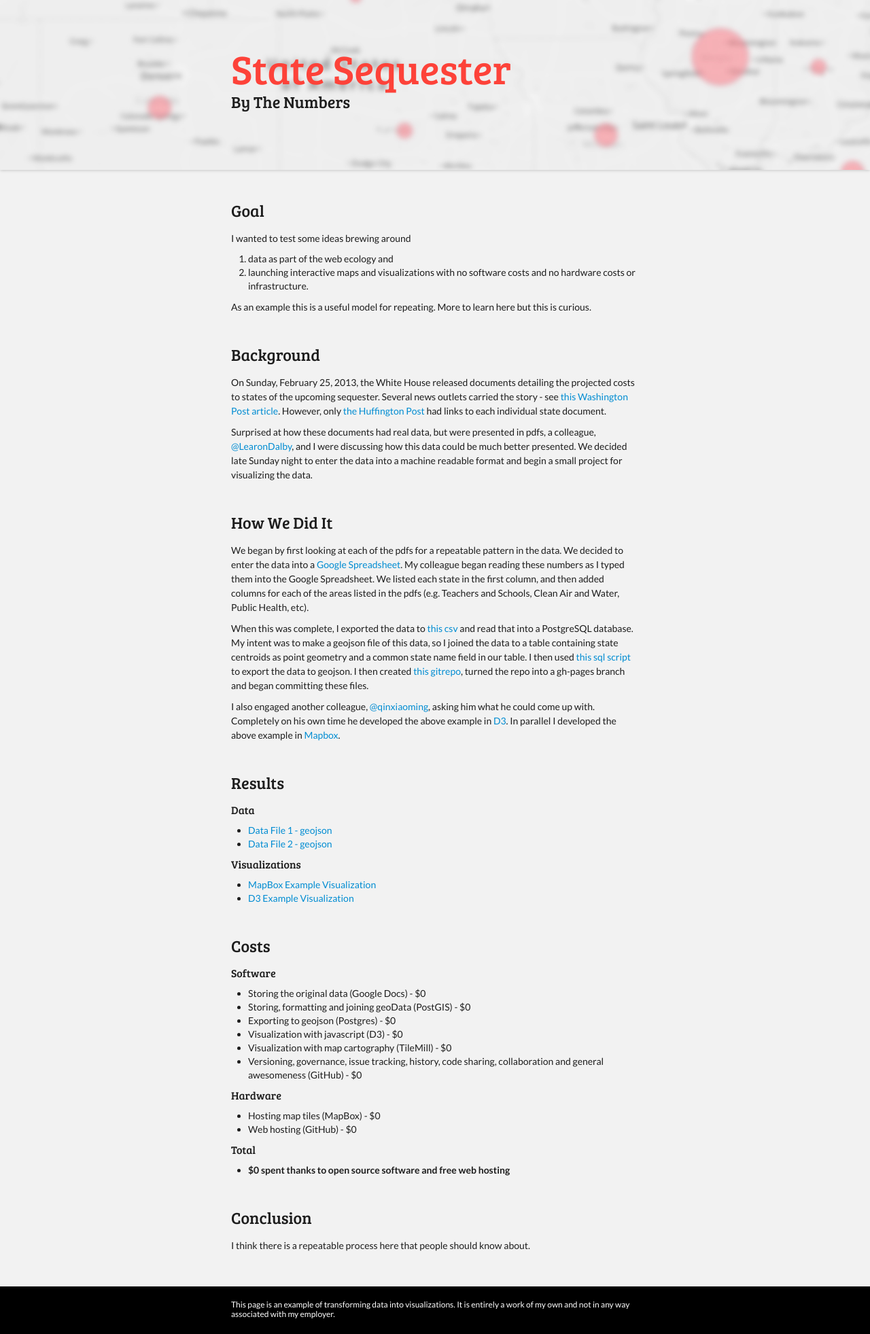
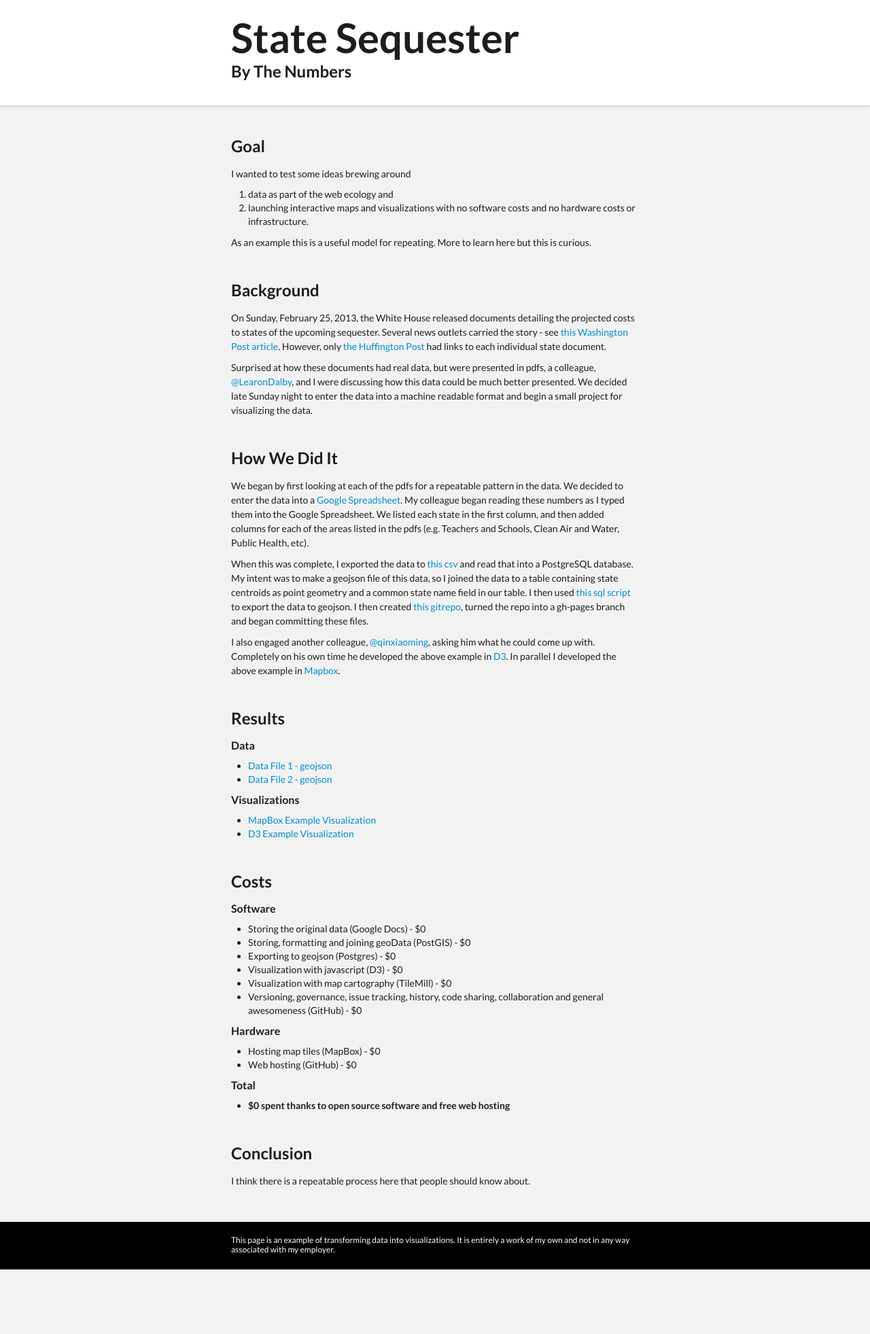
Before and after one commit to feomike/state_seq, a Jekyll site: the page built from index.md, in a window 1280 px wide. Shown: the whole page at 68% size. Built offline with Jekyll 4.4.1, drawn with Linux system fonts in a browser that asks for light colours; Markdown is read by kramdown in place of the engine named in the settings; after the commit the page ends 1868 px from its top, so only the background shows below that.

Commit message:
added meta viewport for responsive design; small css changes

```diff
--- a/_layouts/default.html
+++ b/_layouts/default.html
@@ -2,6 +2,7 @@
 <html>
   <head>
     <meta charset='utf-8'>
+    <meta name="viewport" content="width=device-width, initial-scale=1.0">
     <meta http-equiv="X-UA-Compatible" content="chrome=1">
     <link rel="stylesheet" type="text/css" href="css/bootstrap.css" media="screen"/>
     <link rel="stylesheet" type="text/css" href="css/state_seq.css" media="screen"/>
--- a/css/state_seq.css
+++ b/css/state_seq.css
@@ -1,4 +1,4 @@
-@import url(http://fonts.googleapis.com/css?family=Bree+Serif|Lato:400,700);
+@import url(http://fonts.googleapis.com/css?family=Lato:400,700);
 /* Bootstrap Resets */
 html, body {
 	height: 100%
@@ -13,8 +13,6 @@ body {
 }
 
 h1, h2, h3, h4 {
-	font-family:"Bree Serif", Georgia;
-	font-weight: normal;
 }
 h1 {
 	font-size:60px;
@@ -58,8 +56,7 @@ a.btn {
 /* header */
 
 .header {
-	background: rgba(255, 255, 255, 1) url('../images/map.jpg') no-repeat left bottom;
-	height: 210px;
+	background-color: rgba(255, 255, 255, 1);
 	padding: 20px 0;
 	-webkit-box-shadow: 0px 0px 5px rgba(0, 0, 0, 0.25);
 	-moz-box-shadow:    0px 0px 5px rgba(0, 0, 0, 0.25);
@@ -69,8 +66,8 @@ a.btn {
 	margin-top:0;
 }
 .header h1 {
-	color: rgba(253, 66, 57, 1);
-	padding-top:60px;
+	font-weight: bold;
+	padding-top:15px;
 }
 .footer {
 	background-color: rgba(0, 0, 0, 1);
```
